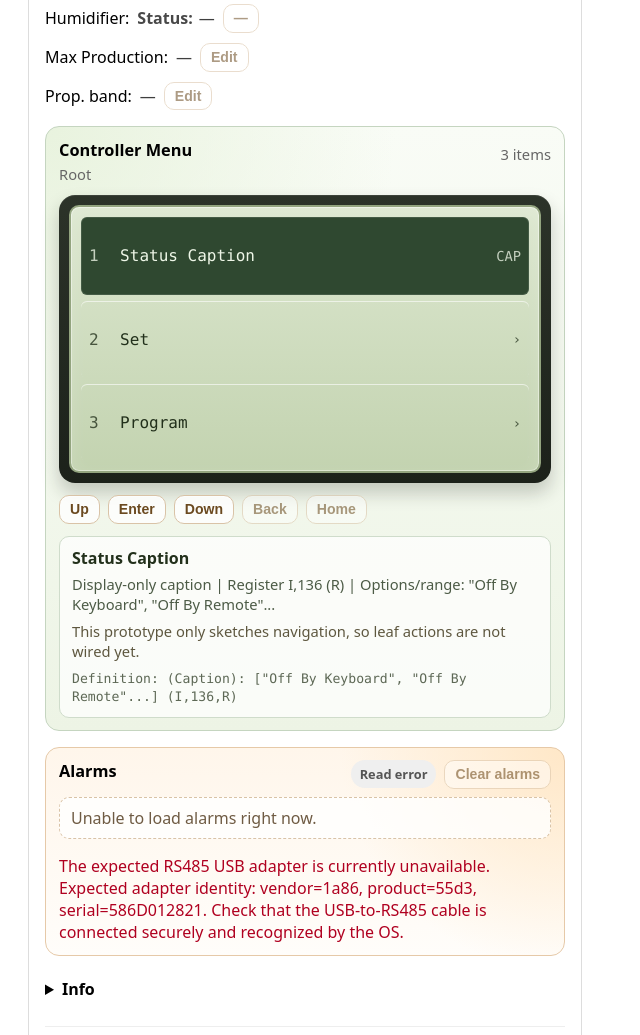
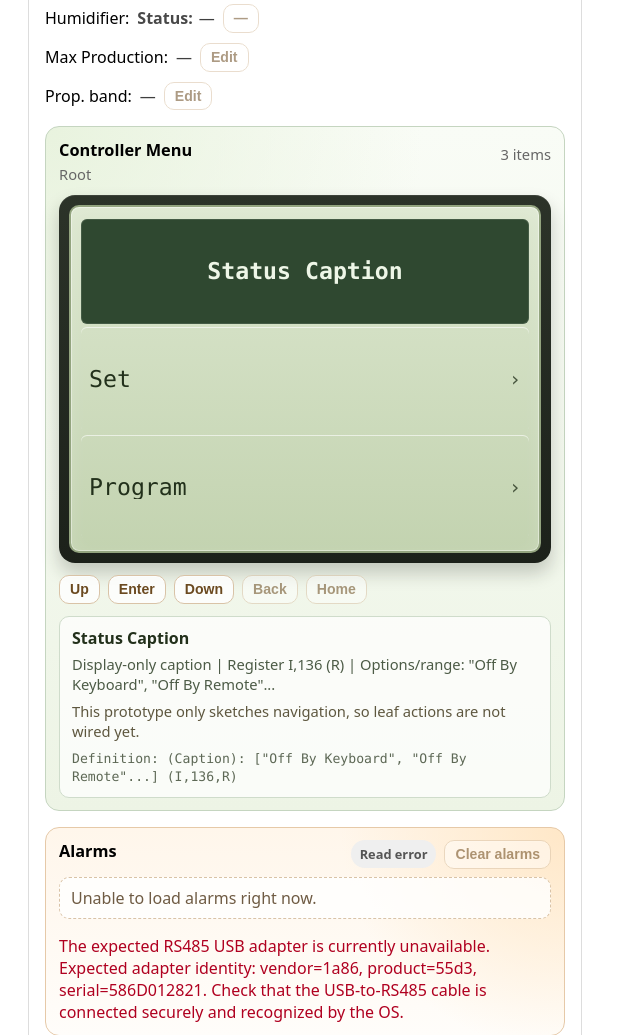
Before and after one commit to ShaharBe/carel-supervisor-device, a Flask app: page / in a window 1280 px wide. Shown: the part 192-1227 px from the top of the page, without its empty margins (0-640 px from the left). Run offline with Flask 3, Linux system fonts and the light colour scheme; data that the repository does not hold is empty.

Commit message:
Support hidden menu items and UI tweaks
Add per-node visibility and update menu rendering/interaction and styles.

- data: add "visible" flags to several menu entries so items can be hidden.
- display_menu.py: mark newly built leaf nodes as visible by default.
- static JS: introduce isMenuNodeVisible and getVisibleMenuChildren; filter menus to only visible children, update menu item rendering to build rows for visible items (remove fixed viewport slicing), only render hint when present, remove numeric index display, and add findSelectableChildIndex to preserve/restore selection when navigating between menus; navigateToMenu now accepts a preferredChildPath.
- static CSS: adjust .menu-screen dimensions, spacing, font sizing, overflow, and update layout for captions and line items to match the new rendering.

These changes enable hiding menu items while keeping selection stable and ensuring the UI layout adapts to the visible item set.

```diff
--- a/app/data/display_menu.json
+++ b/app/data/display_menu.json
@@ -396,6 +396,7 @@
               "display_label": "Operations Options (1/3)",
               "raw_text": "Operations Options (1/3)",
               "kind": "menu",
+              "visible": true,
               "children": [
                 {
                   "path": "3.2.3.1",
@@ -517,6 +518,7 @@
               "display_label": "Operations Options (2/3)",
               "raw_text": "Operations Options (2/3)",
               "kind": "menu",
+              "visible": false,
               "children": [
                 {
                   "path": "3.2.4.1",
@@ -628,6 +630,7 @@
               "display_label": "Drainage Options (1/2)",
               "raw_text": "Drainage Options (1/2)",
               "kind": "menu",
+              "visible": true,
               "children": [
                 {
                   "path": "3.2.5.1",
@@ -729,6 +732,7 @@
               "display_label": "Drainage Options (2/2)",
               "raw_text": "Drainage Options (2/2)",
               "kind": "menu",
+              "visible": false,
               "children": [
                 {
                   "path": "3.2.6.1",
--- a/app/display_menu.py
+++ b/app/display_menu.py
@@ -133,6 +133,7 @@ def _build_node(path: str, raw_text: str) -> dict[str, Any]:
         "raw_text": raw_text,
         "kind": "leaf",
         "children": [],
+        "visible": True,
         "register": _extract_register(raw_text),
         "range_or_options": _extract_bracket_hint(raw_text),
         "note": note,
--- a/app/static/app.css
+++ b/app/static/app.css
@@ -190,17 +190,20 @@
         0 10px 18px rgba(27, 34, 24, 0.22);
     }
     .menu-screen {
-      min-height: 244px;
-      padding: 10px;
+      height: 320px;
+      padding: 12px 10px;
       border-radius: 10px;
       border: 2px solid #93a47f;
       background:
         linear-gradient(180deg, #dce7cf 0%, #c3d3b0 100%);
       display: grid;
-      gap: 6px;
+      gap: 3px;
       font-family: Consolas, "Courier New", monospace;
+      font-size: 1.45rem;
+      line-height: 1.05;
       color: #22301b;
       outline: none;
+      overflow: hidden;
       box-shadow:
         inset 0 0 0 1px rgba(255, 255, 255, 0.4),
         inset 0 6px 18px rgba(255, 255, 255, 0.16);
@@ -217,10 +220,11 @@
       background: transparent;
       color: inherit;
       display: grid;
-      grid-template-columns: auto 1fr auto;
-      gap: 8px;
+      grid-template-columns: minmax(0, 1fr) auto;
+      gap: 10px;
       align-items: center;
-      padding: 6px 8px;
+      min-height: 0;
+      padding: 0 8px;
       font: inherit;
       text-align: left;
       cursor: pointer;
@@ -230,11 +234,6 @@
       background: #2f4830;
       color: #eef6e7;
       box-shadow: inset 0 0 0 1px rgba(255, 255, 255, 0.1);
-    }
-    .menu-line-index {
-      min-width: 2.4ch;
-      opacity: 0.78;
-      font-variant-numeric: tabular-nums;
     }
     .menu-line-label {
       overflow: hidden;
@@ -249,9 +248,17 @@
       display: flex;
       align-items: center;
       justify-content: center;
-      min-height: 34px;
       padding: 6px 8px;
       text-align: center;
+    }
+    .menu-line-caption {
+      grid-template-columns: minmax(0, 1fr);
+      padding-left: 4px;
+      padding-right: 4px;
+    }
+    .menu-line-caption .menu-line-label {
+      text-align: center;
+      font-weight: 700;
     }
     .menu-line-stub:not(.is-active),
     .menu-line-caption:not(.is-active) {
@@ -339,7 +346,10 @@
       .top-strip { gap: 8px 14px; }
       .top-item { min-height: auto; }
       .compact-action-row label { width: auto; margin-bottom: 0; }
-      .menu-screen { min-height: 224px; }
+      .menu-screen {
+        height: 304px;
+        font-size: 1.3rem;
+      }
       .menu-nav { display: grid; grid-template-columns: repeat(3, minmax(0, 1fr)); }
       .menu-nav .small-btn { width: 100%; }
       .setpoint-input {
--- a/app/static/app.js
+++ b/app/static/app.js
@@ -22,7 +22,6 @@
   let menuIndex = new Map();
   let menuCurrentPath = '';
   let menuSelectedIndex = 0;
-  const menuViewportSize = 6;
 
   function browserDateTimeLocalValue() {
     const now = new Date();
@@ -66,8 +65,16 @@
     return menuIndex.get(path) || menuPayload.root;
   }
 
+  function isMenuNodeVisible(node) {
+    return node?.visible !== false;
+  }
+
+  function getVisibleMenuChildren(node) {
+    return (node.children || []).filter((child) => isMenuNodeVisible(child));
+  }
+
   function getCurrentMenuChildren() {
-    return getMenuNode(menuCurrentPath).children || [];
+    return getVisibleMenuChildren(getMenuNode(menuCurrentPath));
   }
 
   function clampMenuSelection() {
@@ -101,20 +108,12 @@
       return node.page_direction === 'prev' ? '\u2190' : '\u2192';
     }
     if (node.kind === 'caption') {
-      return 'CAP';
+      return '';
     }
     if (node.kind === 'stub') {
       return 'TBD';
     }
     return node.register ? node.register.access : 'R';
-  }
-
-  function menuLocalIndex(node) {
-    if (!node || !node.path) {
-      return '';
-    }
-    const parts = node.path.split('.');
-    return parts[parts.length - 1];
   }
 
   function buildMenuBreadcrumb(node) {
@@ -130,7 +129,7 @@
   function menuDetailMeta(node) {
     const fragments = [];
     if (node.kind === 'menu') {
-      const count = (node.children || []).length;
+      const count = getVisibleMenuChildren(node).length;
       const itemLabel = count === 1 ? 'item' : 'items';
       fragments.push('Submenu with ' + count + ' ' + itemLabel);
     } else if (node.kind === 'caption') {
@@ -214,6 +213,42 @@
     document.getElementById('menuHomeBtn').disabled = menuCurrentPath === '';
   }
 
+  function findSelectableChildIndex(menuNode, preferredChildPath) {
+    const visibleChildren = getVisibleMenuChildren(menuNode);
+    if (visibleChildren.length === 0) {
+      return 0;
+    }
+
+    if (!preferredChildPath) {
+      return 0;
+    }
+
+    const directIndex = visibleChildren.findIndex((child) => child.path === preferredChildPath);
+    if (directIndex !== -1) {
+      return directIndex;
+    }
+
+    const allChildren = menuNode.children || [];
+    const targetIndex = allChildren.findIndex((child) => child.path === preferredChildPath);
+    if (targetIndex === -1) {
+      return 0;
+    }
+
+    for (let index = targetIndex - 1; index >= 0; index -= 1) {
+      if (isMenuNodeVisible(allChildren[index])) {
+        return visibleChildren.findIndex((child) => child.path === allChildren[index].path);
+      }
+    }
+
+    for (let index = targetIndex + 1; index < allChildren.length; index += 1) {
+      if (isMenuNodeVisible(allChildren[index])) {
+        return visibleChildren.findIndex((child) => child.path === allChildren[index].path);
+      }
+    }
+
+    return 0;
+  }
+
   function renderMenuWidget() {
     const screen = document.getElementById('menuScreen');
     const path = document.getElementById('menuWidgetPath');
@@ -224,6 +259,7 @@
       state.textContent = 'Read error';
       state.className = 'menu-widget-state err';
       screen.replaceChildren();
+      screen.style.gridTemplateRows = '1fr';
 
       const empty = document.createElement('div');
       empty.className = 'menu-line-empty';
@@ -236,7 +272,7 @@
     }
 
     const currentMenu = getMenuNode(menuCurrentPath);
-    const children = currentMenu.children || [];
+    const children = getVisibleMenuChildren(currentMenu);
     clampMenuSelection();
 
     path.textContent = buildMenuBreadcrumb(currentMenu);
@@ -246,6 +282,7 @@
     screen.replaceChildren();
 
     if (children.length === 0) {
+      screen.style.gridTemplateRows = '1fr';
       const empty = document.createElement('div');
       empty.className = 'menu-line-empty';
       empty.textContent = 'This menu is empty.';
@@ -255,14 +292,9 @@
       return;
     }
 
-    let start = 0;
-    if (children.length > menuViewportSize) {
-      start = Math.max(0, menuSelectedIndex - Math.floor(menuViewportSize / 2));
-      start = Math.min(start, children.length - menuViewportSize);
-    }
+    screen.style.gridTemplateRows = 'repeat(' + children.length + ', minmax(0, 1fr))';
 
-    children.slice(start, start + menuViewportSize).forEach((child, visibleIndex) => {
-      const actualIndex = start + visibleIndex;
+    children.forEach((child, actualIndex) => {
       const line = document.createElement('button');
       line.type = 'button';
       line.className = 'menu-line menu-line-' + child.kind + (actualIndex === menuSelectedIndex ? ' is-active' : '');
@@ -279,19 +311,20 @@
         openSelectedMenuItem();
       });
 
-      const index = document.createElement('span');
-      index.className = 'menu-line-index';
-      index.textContent = menuLocalIndex(child);
-
       const label = document.createElement('span');
       label.className = 'menu-line-label';
       label.textContent = child.display_label || child.title || child.path;
 
-      const hint = document.createElement('span');
-      hint.className = 'menu-line-hint';
-      hint.textContent = menuLineHint(child);
+      line.appendChild(label);
 
-      line.append(index, label, hint);
+      const hintText = menuLineHint(child);
+      if (hintText) {
+        const hint = document.createElement('span');
+        hint.className = 'menu-line-hint';
+        hint.textContent = hintText;
+        line.appendChild(hint);
+      }
+
       screen.appendChild(line);
     });
 
@@ -311,9 +344,10 @@
     document.getElementById('menuScreen').focus();
   }
 
-  function navigateToMenu(path) {
-    menuCurrentPath = path;
-    menuSelectedIndex = 0;
+  function navigateToMenu(path, preferredChildPath = null) {
+    const menuNode = getMenuNode(path);
+    menuCurrentPath = menuNode.path;
+    menuSelectedIndex = findSelectableChildIndex(menuNode, preferredChildPath);
     renderMenuWidget();
     document.getElementById('menuScreen').focus();
   }
@@ -365,7 +399,7 @@
     }
 
     const currentMenu = getMenuNode(menuCurrentPath);
-    navigateToMenu(currentMenu.parent_path || '');
+    navigateToMenu(currentMenu.parent_path || '', currentMenu.path);
   }
 
   function goHomeInMenu() {
```
